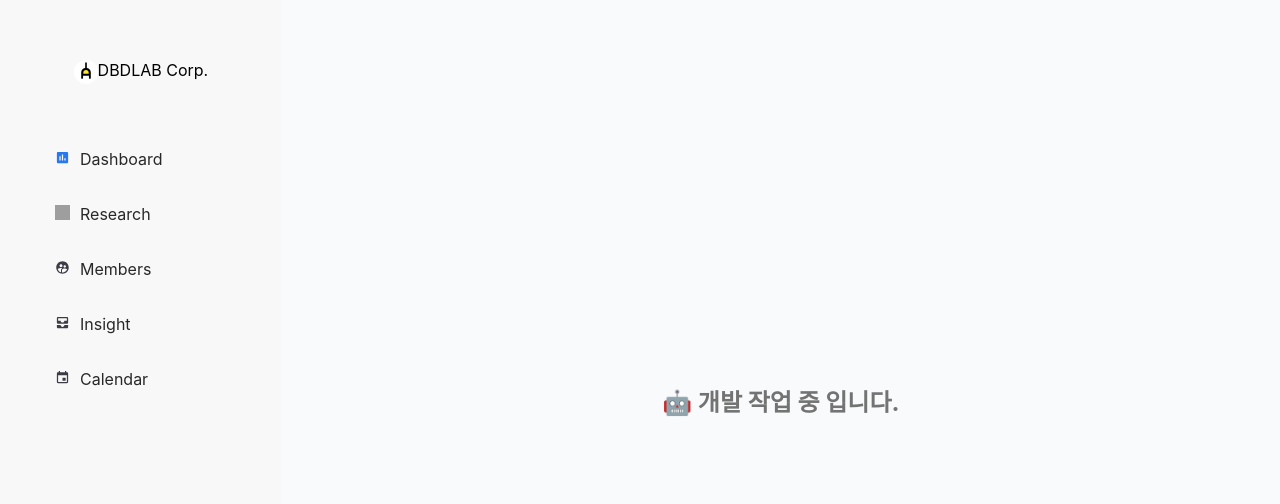
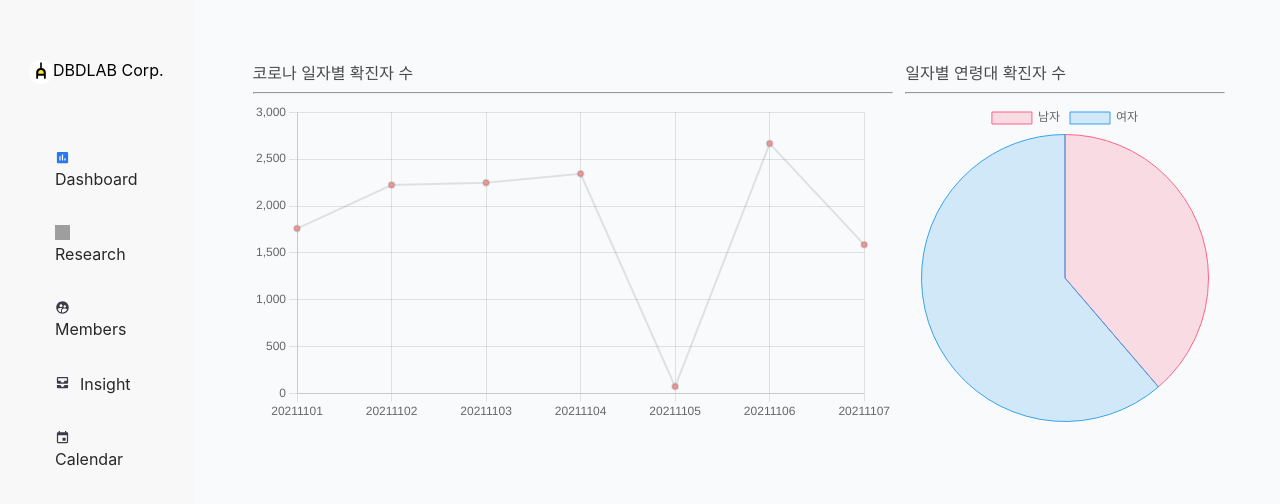
Before and after one commit to rnfltpgus/dbdlab_chart, a Next.js app: page /dashboard in a window 1280 px wide. Shown: the top 504 px of the page. Built offline with nearby package versions, Linux system fonts and the light colour scheme; grey boxes are pictures that could not be loaded.

Commit message:
🔩 Faet, style, docs: 코드스타일정검, linechart 완료, piechart 진행중, 리드미 문구변경

```diff
--- a/src/components/Layout.tsx
+++ b/src/components/Layout.tsx
@@ -8,9 +8,9 @@ interface LayoutProps {
   children: ReactNode;
 }
 
-const menuitem = ['Dashboard', 'Research', 'Members', 'Insight', 'Calendar'];
+const Layout = ({ children }: LayoutProps) => {
+  const menuitem = ['Dashboard', 'Research', 'Members', 'Insight', 'Calendar'];
 
-const Layout = ({ children }: LayoutProps) => {
   return (
     <Wrapper>
       <Container>
--- /dev/null
+++ b/src/components/chart/LineChart.tsx
@@ -0,0 +1,64 @@
+import React, { useMemo } from 'react';
+
+import { Line } from 'react-chartjs-2';
+import { Chart as ChartJS, CategoryScale, LinearScale, PointElement, LineElement, Title, Tooltip, Legend, ChartData } from 'chart.js';
+
+import styled from '@emotion/styled';
+
+interface CovidState {
+  decideCnt: string;
+  stateDt: string;
+  stateTime: string;
+}
+
+interface LineChartProps {
+  covidStateList: CovidState[];
+}
+
+ChartJS.register(CategoryScale, LinearScale, PointElement, LineElement, Title, Tooltip, Legend);
+
+export const options = {
+  responsive: true,
+  plugins: {
+    legend: {
+      display: false,
+    },
+  },
+};
+
+const LineChart = ({ covidStateList }: LineChartProps) => {
+  const chartData = useMemo(() => {
+    const dateList = covidStateList.map((item) => item.stateDt).reverse();
+    const detailedData: ChartData<'line'> = {
+      labels: dateList,
+      datasets: [
+        {
+          label: 'Daily Status',
+          backgroundColor: '#E79997',
+          borderWidth: 2,
+          data: covidStateList.map((item) => Number(item.decideCnt)),
+        },
+      ],
+    };
+
+    return detailedData;
+  }, []);
+
+  return (
+    <Container>
+      <CadeName>코로나 일자별 확진자 수</CadeName>
+      <hr />
+      <Line options={options} data={chartData} />
+    </Container>
+  );
+};
+
+export default LineChart;
+
+const Container = styled.div`
+  width: 50vw;
+`;
+
+const CadeName = styled.span`
+  color: #4a4a4a;
+`;
--- /dev/null
+++ b/src/components/chart/PieChart.tsx
@@ -0,0 +1,53 @@
+// 코로나 일자 별 성별 확진자 수
+import React from 'react';
+
+import { Chart as ChartJS, ArcElement, Tooltip, Legend } from 'chart.js';
+import { Pie } from 'react-chartjs-2';
+
+import styled from '@emotion/styled';
+
+interface CovidAgeCaseInfo {
+  confCase: string;
+  stateDt: string;
+  gubun: string;
+}
+
+interface PieChartProps {
+  covidAgeCaseList: CovidAgeCaseInfo[];
+}
+
+ChartJS.register(ArcElement, Tooltip, Legend);
+
+const PieChart = ({ covidAgeCaseList }: PieChartProps) => {
+  const data = {
+    labels: ['남자', '여자'],
+    datasets: [
+      {
+        label: '# of Votes',
+        data: [12, 19],
+        backgroundColor: ['rgba(255, 99, 132, 0.2)', 'rgba(54, 162, 235, 0.2)'],
+        borderColor: ['rgba(255, 99, 132, 1)', 'rgba(54, 162, 235, 1)'],
+        borderWidth: 1,
+      },
+    ],
+  };
+
+  return (
+    <Container>
+      <CadeName>일자별 연령대 확진자 수</CadeName>
+      <hr />
+      <Pie data={data} />
+    </Container>
+  );
+};
+
+export default PieChart;
+
+const Container = styled.div`
+  width: 25vw;
+  margin-left: 1vw;
+`;
+
+const CadeName = styled.span`
+  color: #4a4a4a;
+`;
--- /dev/null
+++ b/src/components/chart/StackedBarChart.tsx
@@ -0,0 +1,73 @@
+// 코로나 일자 별 연령대 확진자 수, x축 : 일자 , y축 : 확진자 수
+import React from 'react';
+
+import { Bar } from 'react-chartjs-2';
+import { Chart as ChartJS, CategoryScale, LinearScale, BarElement, Title, Tooltip, Legend } from 'chart.js';
+
+import faker from 'faker';
+
+import styled from '@emotion/styled';
+
+ChartJS.register(CategoryScale, LinearScale, BarElement, Title, Tooltip, Legend);
+
+export const options = {
+  indexAxis: 'y' as const,
+  plugins: {
+    title: {
+      display: true,
+      text: 'Chart.js Bar Chart - Stacked',
+    },
+  },
+  responsive: true,
+  scales: {
+    x: {
+      stacked: true,
+    },
+    y: {
+      stacked: true,
+    },
+  },
+};
+
+const StackedBarChart = () => {
+  const labels = ['January', 'February', 'March', 'April', 'May', 'June', 'July'];
+
+  const data = {
+    labels,
+    datasets: [
+      {
+        label: 'Dataset 1',
+        data: labels.map(() => faker.datatype.number({ min: 0, max: 1000 })),
+        backgroundColor: 'rgb(255, 99, 132)',
+      },
+      {
+        label: 'Dataset 2',
+        data: labels.map(() => faker.datatype.number({ min: 0, max: 1000 })),
+        backgroundColor: 'rgb(75, 192, 192)',
+      },
+      {
+        label: 'Dataset 3',
+        data: labels.map(() => faker.datatype.number({ min: 0, max: 1000 })),
+        backgroundColor: 'rgb(53, 162, 235)',
+      },
+    ],
+  };
+
+  return (
+    <Container>
+      <CadeName>일자별 성별 확진자 수</CadeName>
+      <Bar options={options} data={data} />;
+    </Container>
+  );
+};
+
+export default StackedBarChart;
+
+const Container = styled.div`
+  width: 60vw;
+  max-width: 700px;
+`;
+
+const CadeName = styled.span`
+  color: #4a4a4a;
+`;
--- a/src/pages/_app.tsx
+++ b/src/pages/_app.tsx
@@ -1,14 +1,19 @@
 import { AppProps } from 'next/app';
+import Head from 'next/head';
 
 import Layout from '../components/Layout';
-
 import '../styles/globals.css';
 
 const App = ({ Component, pageProps }: AppProps) => {
   return (
-    <Layout>
-      <Component {...pageProps} />
-    </Layout>
+    <>
+      <Head>
+        <title>DBDLAB - Dashboard</title>
+      </Head>
+      <Layout>
+        <Component {...pageProps} />
+      </Layout>
+    </>
   );
 };
 
--- a/src/pages/_document.tsx
+++ b/src/pages/_document.tsx
@@ -4,7 +4,6 @@ const Document = () => {
   return (
     <Html lang="ko">
       <Head>
-        <title>DBDLAB - Dashboard</title>
         <meta name="description" content="DBDLAB - Dashboard" />
         <link
           rel="icon"
--- a/src/pages/dashboard.tsx
+++ b/src/pages/dashboard.tsx
@@ -1,6 +1,10 @@
 import axios from 'axios';
 
-import Container from '../common/Container';
+import LineChart from '../components/chart/LineChart';
+import PieChart from '../components/chart/PieChart';
+// import StackedBarChart from '../components/chart/StackedBarChart';
+
+import styled from '@emotion/styled';
 
 interface CovidState {
   decideCnt: string;
@@ -23,11 +27,12 @@ const covidStateUrl = 'http://localhost:3000/data/getCovid19InfoStateJson.json';
 const covidAgeCaseUrl = 'http://localhost:3000/data/getCovid19GenAgeCaseInfoJson.json';
 
 const Dashboard = ({ covidStateList, covidAgeCaseList }: DashboardProps) => {
-  console.log(covidAgeCaseList, covidStateList);
   return (
-    <Container>
-      <h2>🤖 개발 작업 중 입니다.</h2>
-    </Container>
+    <DashboardContainer>
+      <LineChart covidStateList={covidStateList} />
+      <PieChart covidAgeCaseList={covidAgeCaseList} />
+      {/* <StackedBarChart /> */}
+    </DashboardContainer>
   );
 };
 
@@ -41,8 +46,16 @@ export const getServerSideProps = async () => {
 
   return {
     props: {
-      covidStateList: covidState.data,
-      covidAgeCaseList: covidAgeCase.data,
+      covidStateList: covidState.data.items.item,
+      covidAgeCaseList: covidAgeCase.data.items.item,
     },
   };
 };
+
+const DashboardContainer = styled.div`
+  padding: 60px;
+  display: flex;
+  background-color: #f8fafc;
+  width: 100%;
+  height: 100%;
+`;
--- a/src/styles/globals.css
+++ b/src/styles/globals.css
@@ -2,8 +2,7 @@ html,
 body {
   padding: 0;
   margin: 0;
-  font-family: -apple-system, BlinkMacSystemFont, Segoe UI, Roboto, Oxygen,
-    Ubuntu, Cantarell, Fira Sans, Droid Sans, Helvetica Neue, sans-serif;
+  font-family: -apple-system, BlinkMacSystemFont, Segoe UI, Roboto, Oxygen, Ubuntu, Cantarell, Fira Sans, Droid Sans, Helvetica Neue, sans-serif;
 }
 
 a {
```
Also changed, not shown: 1 other file (tests, documents, lock files or other folders).
